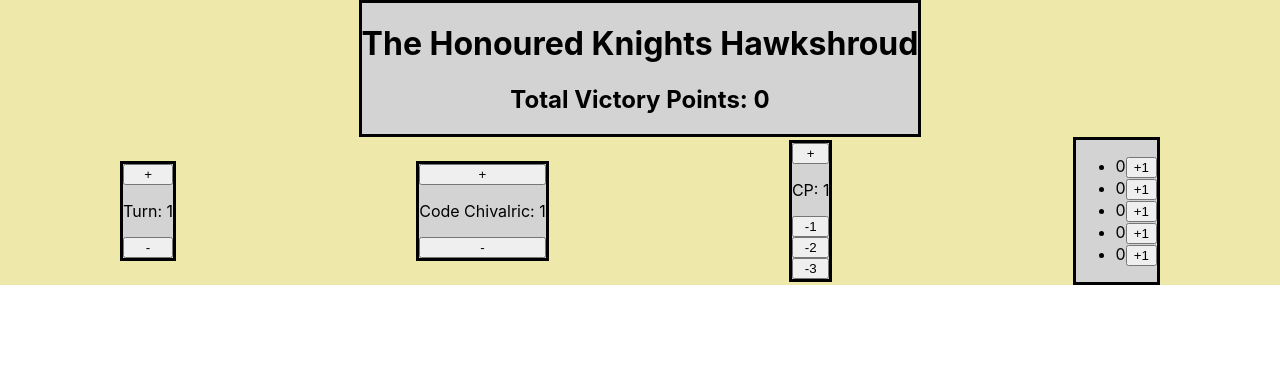
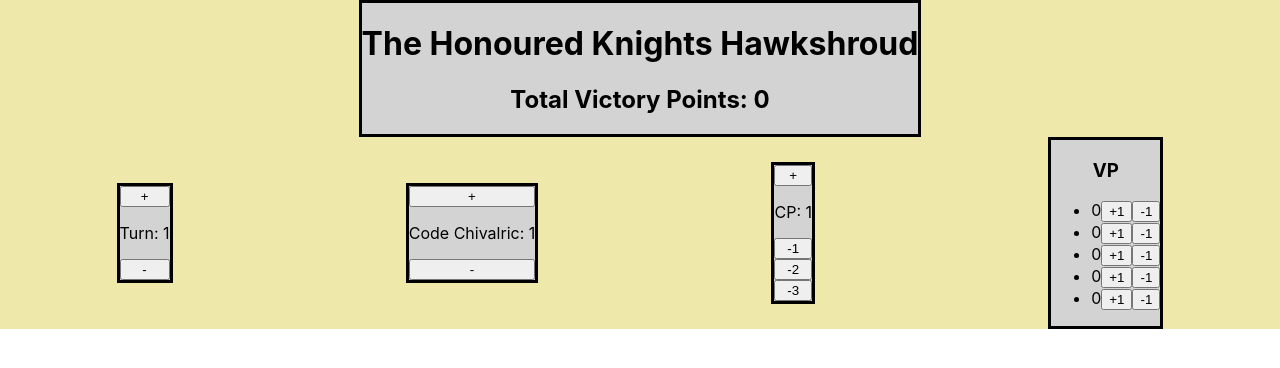
Before and after one commit to DCDoncaster/battletracker, a React (Create React App) app: page / in a window 1280 px wide. Shown: the top 368 px of the page. Built offline with nearby package versions, Linux system fonts and the light colour scheme.

Commit message:
Added limits to VP

```diff
--- a/src/components/VPTracker.js
+++ b/src/components/VPTracker.js
@@ -8,7 +8,19 @@ function VPComponent(props) {
     const nextVP = props.totalVP.map((c, i) => {
       if (i === index) {
         // Increment the clicked counter
-        return c + 1;
+        return c===15? 15: c + 1;
+      } else {
+        // The rest haven't changed
+        return c;
+      }
+    });
+    props.setTotalVP(nextVP);
+  }
+  function handleDecrementClick(index) {
+    const nextVP = props.totalVP.map((c, i) => {
+      if (i === index) {
+        // Increment the clicked counter
+        return c<=0? 0: c - 1;
       } else {
         // The rest haven't changed
         return c;
@@ -18,6 +30,7 @@ function VPComponent(props) {
   }
 
   return (
+    <div><h3>VP</h3>
     <ul>
       {props.totalVP.map((counter, i) => (
         <li key={i}>
@@ -26,9 +39,13 @@ function VPComponent(props) {
           <button onClick={() => {
             handleIncrementClick(i);
           }}>+1</button>
+          <button onClick={() => {
+            handleDecrementClick(i);
+          }}>-1</button>
         </li>
       ))}
     </ul>
+    </div>
   );
 }
 
```
